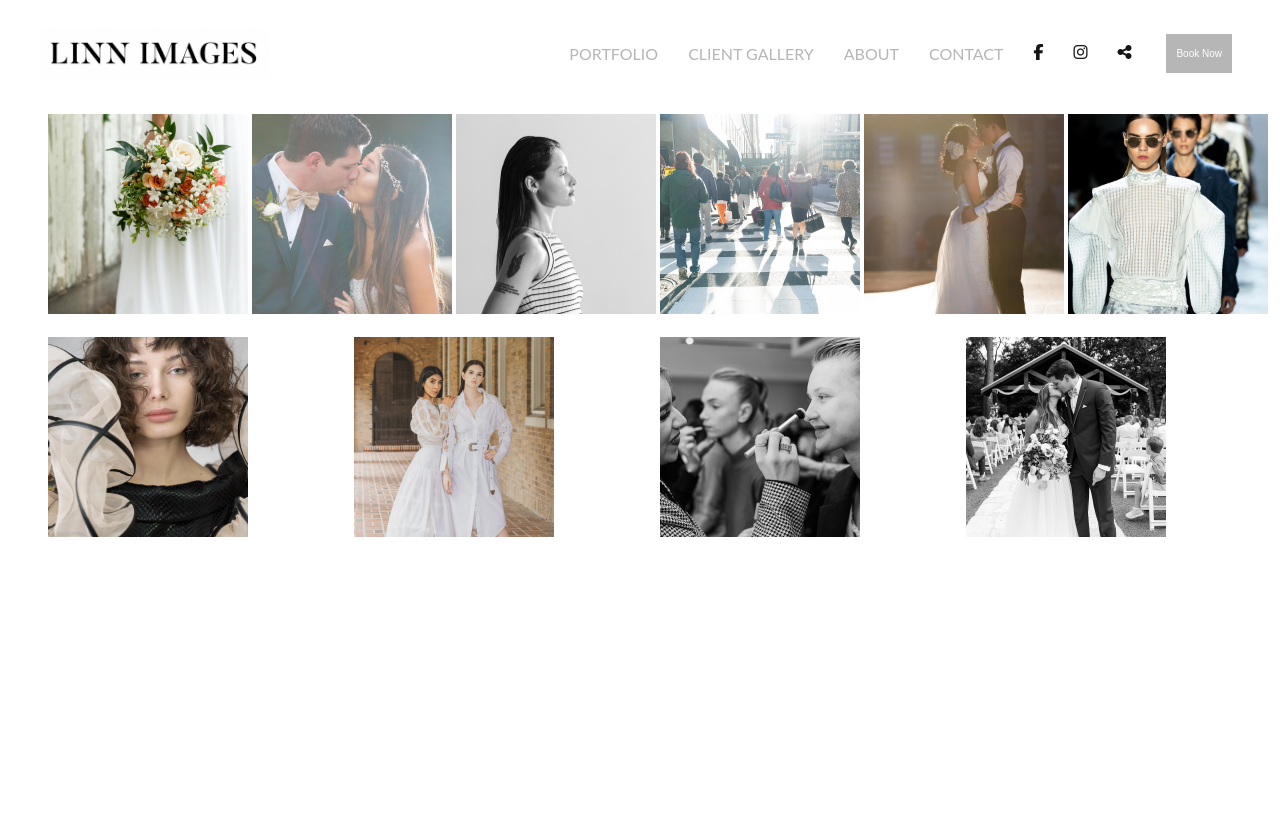
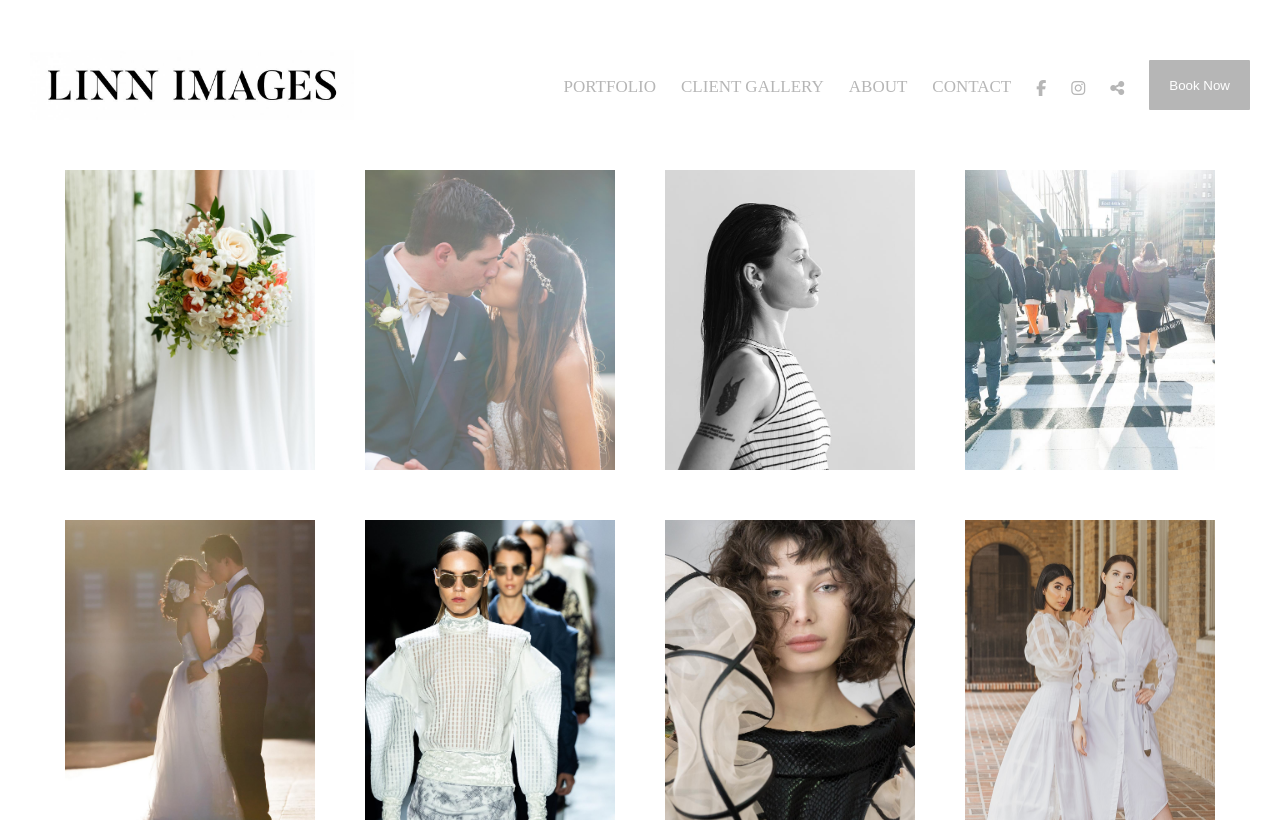
Before and after one commit to Vaisad/FS2021-2022, a plain HTML site: page Wedding Photo Gallery/wedding.html in a window 1280 px wide. Shown: the top 824 px of the page. Before the commit the page ends 800 px from the top, so only its background shows below. Drawn offline with Linux system fonts and the light colour scheme.

Commit message:
HOMEWORK

```diff
--- a/Wedding Photo Gallery/wedding.css
+++ b/Wedding Photo Gallery/wedding.css
@@ -1,141 +1,171 @@
-
-
-
-body{
-    font-family: Lato, sans-serif;
+*{
+  margin: 0;
+  padding: 0;
+  box-sizing: border-box;
   }
   nav{
-    padding-left: 30px;
-    padding-right: 10px;
   display: flex;
-    justify-content: space-between;
-    align-items: center;
+  padding: 30px;
+  }
+  .nav-links{
+  display: none;
   }
   .logo{
-    height: 50px;
-    display: inline-block;
-    margin-top: 20px;
+  height: 70px;
+  object-fit: cover;
+  }
+  .menu-btn{
+  font-size: 50px;
+  cursor: pointer;
+  display: block;
+  margin-left: auto;
+  margin-right: 30px;
+  margin-top: 8px;
+  }
+  .img-block{
+  display: grid;
+  grid-template-columns: 300px 300px ;
+  grid-template-rows:repeat(5, 350px) ;
+  justify-content: center;
+  gap: 50px;
+  }
+  .img-block img{
+  object-fit: cover;
+  width: 100%;
+  height: 100%;
+  }
+  @media screen and (min-width: 768px){
+  nav{
+  justify-content: space-between;
+  margin: 20px 0;
   }
   .nav-links{
-    list-style: none;
   display: flex;
-    }
-    .nav-items a {
-    display: inline-block;
-    padding: 10px 15px;
+  text-align: center;
+  justify-content: center;
   text-decoration: none;
-    color: #b6b6b6;
-
-    }
-    i{
-    display: inline-block;
-    padding: 10px 15px;
-    text-decoration: none;
-    color: #b6b6b6;
-    }
-    button{
-    margin-right: 30px;
-    }
-    i:hover{
-    cursor: pointer;
-    }
-    i{
-    color:  #151515;
-    }
-    button{
-    background-color: #b6b6b6;
-    border: none;
-    padding: 10px;
-    margin-left: 20px;
-    color: white;
-    font-size: x-small;
-    cursor: pointer;
-    }
-    ul{
-    display: flex;
-    flex-wrap: wrap;
-    }
-    li{
-
-    flex-grow: 1;
-    list-style: none;
-    }
-    .img-block img{
-    height: 200px;
-    width: 200px;
-    object-fit: cover;
-    margin-bottom: 20px;
   }
   .menu-btn{
   display: none;
   }
-     @media screen and (max-width: 767px) {
-    .img-block{
-    display: flex;
-    flex-direction: row;
-    }
-    .nav-items {
-    display: none;
-    }
-    .fab, .fas, button{
-    display: none;
-    }
-    img{
-    margin-bottom: 25px;
-    }
-    .fa-bars{
-    display: flex;
-    font-size:50px;
-    margin-right: 70px;
-    }
-    .menu-btn{
-    display: block;
-    z-index: 999;
-    cursor: pointer;
-    }
-    .menu-btn i.active:before{
-    content: "\f00d";
-    }
-    }
-     @media screen and (min-width: 768px){
-    .img-block{
-    display: flex;
-    }
-    .img-block img{
-    width: 200px;
-    height: 200px;
-    }
-    img{
-    margin-bottom: 20px;
-    }
-
-
-    /* Atitraukus ekrana iki 1200 reikia nuo cia uzkomentuot */
-
-    /* .nav-links{
-    list-style: none;
-    display: flex;
-    padding-left: 0;
-    padding-right: 20px;
+  .nav-items a {
+  display: inline-block;
+  text-decoration: none;
+  margin-top: 13px;
   }
   i{
   display: inline-block;
   text-decoration: none;
+  margin-top: 13px;
+  margin-right: 15px;
+  color: #b6b6b6;
+  cursor: pointer;
+  }
+  li{
+  list-style: none;
+  margin-right: 15px;
+  font-size: 12px;
+  cursor: pointer;
+  }
+  .logo{
+  height: 40px;
+  object-fit: cover;
+  }
+  button{
+  margin-left: auto;
+  color: white;
+  background-color: #b6b6b6;
+  border: none;
+  cursor: pointer;
+  border-radius: 1px;
+  padding: 0 10px;
+  }
+  a{
   color: #b6b6b6;
   }
-    button{
-    margin-left: 3px;
+  .img-block{
+  display: grid;
+  grid-template-columns: repeat(3, 200px) ;
+  grid-template-rows:300px 300px 300px 300px ;
+  justify-content: center;
+  align-content: center;
+  gap: 50px;
   }
-    .fab{
-    padding: 10px 10px;
+  .foto-ten{
+  grid-column: 1/4;
+  }
+  .img-block img{
+  object-fit: cover;
+  width: 100%;
+  height: 100%;
+  }
+  }
+  @media screen and (min-width: 1200px) {
+  nav{
+  justify-content: space-between;
+  margin: 20px 0;
+  }
+  .nav-links{
+  display: flex;
+  text-align: center;
+  justify-content: center;
+  text-decoration: none;
+  }
+  .menu-btn{
+  display: none;
   }
   .nav-items a {
-
-    font-size: xx-small;
   display: inline-block;
-    padding: 5px 5px;
   text-decoration: none;
+  margin-top: 27px;
+  }
+  i{
+  display: inline-block;
+  text-decoration: none;
+  margin-top: 30px;
+  margin-right: 25px;
   color: #b6b6b6;
-    padding-top: 15px;
+  cursor: pointer;
   }
-    }     */
+  li{
+  list-style: none;
+  margin-right: 25px;
+  font-size: 17px;
+  cursor: pointer;
+  }
+  .logo{
+  height: 70px;
+  object-fit: cover;
+  }
+  button{
+  margin-left: auto;
+  color: white;
+  background-color: #b6b6b6;
+  border: none;
+  cursor: pointer;
+  border-radius: 1px;
+  padding: 0 20px;
+  height: 50px;
+  margin-top: 10px;
+  }
+  a{
+  color: #b6b6b6;
+  }
+  .img-block {
+  display: grid;
+  grid-template-columns: repeat(4, 250px) ;
+  grid-template-rows:300px 300px 300px ;
+  justify-content: center;
+  align-content: center;
+  gap: 50px;
+  }
+  .foto-ten{
+  grid-row-start: 4;
+  grid-row-end: -2;
+  }
+  .img-block {
+  object-fit: cover;
+  width: 100%;
+  height: 100%;
+  }
+  }
--- a/Wedding Photo Gallery/wedding.html
+++ b/Wedding Photo Gallery/wedding.html
@@ -15,7 +15,7 @@
 		<nav class="navbar">
 			<img src="logo.jpg" alt="" class="logo">
 			<ul class="nav-links">
-                <li class=" nav-items"><a href="#">PORTFOLIO</a></li>
+				<li class=" nav-items"><a href="#">PORTFOLIO</a></li>
 				<li class="nav-items"><a href="#">CLIENT GALLERY</a></li>
 				<li class="nav-items"><a href="#">ABOUT</a></li>
 				<li class="nav-items"><a href="#">CONTACT</a></li>
@@ -23,24 +23,23 @@
 				<i class="fab fa-instagram"></i>
 				<i class="fas fa-share-alt"></i>
 				<button class="button">Book Now</button>
-				<div class="menu-btn">
-					<i class="fas fa-bars"></i>
 				</div>
 			</ul>
+			<div class="menu-btn">
+				<i class="fas fa-bars"></i>
+			</div>
 		</nav>
 		<div class="img-block">
-			<ul >
-				<li><img src="img1.jpg" alt=""></li>
-				<li><img src="img2.jpg" alt=""></li>
-				<li><img src="img3.jpg" alt=""></li>
-				<li><img src="img4.jpg" alt=""></li>
-				<li><img src="img5.jpg" alt=""></li>
-				<li><img src="img6.jpg" alt=""></li>
-				<li><img src="img7.jpg" alt=""></li>
-				<li><img src="img8.jpg" alt=""></li>
-				<li><img src="img9.jpg" alt=""></li>
-				<li><img src="img10.jpg" alt="" class="foto-ten"></li>
-			</ul>
+			<img src="img1.jpg" alt="">
+			<img src="img2.jpg" alt="">
+			<img src="img3.jpg" alt="">
+			<img src="img4.jpg" alt="">
+			<img src="img5.jpg" alt="">
+			<img src="img6.jpg" alt="">
+			<img src="img7.jpg" alt="">
+			<img src="img8.jpg" alt="">
+			<img src="img9.jpg" alt="">
+			<img src="img10.jpg" alt=""class="foto-ten">
 		</div>
 	</body>
 </html>
```
Lines whose indentation alone changed are shown as unchanged.
